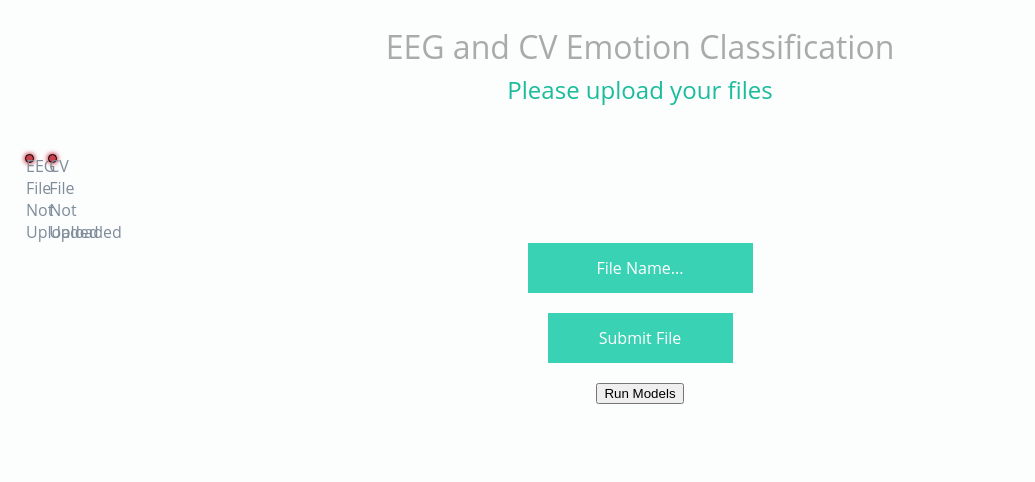
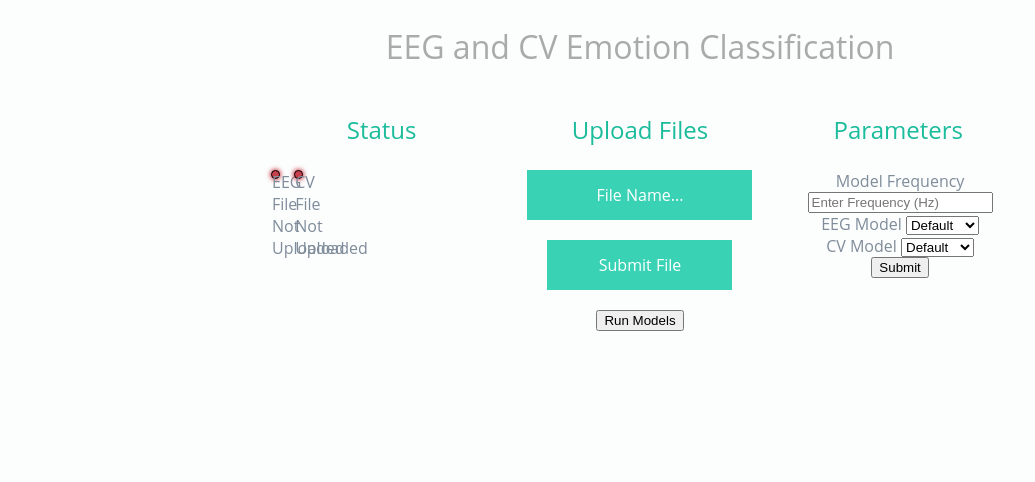
Before and after one commit to steflayanto/eeg-cv-fer, a Flask app: page / in a window 1280 px wide. Shown: the top 482 px of the page, without its empty margins (0-1035 px from the left). Run offline with Flask 2, Linux system fonts and the light colour scheme.

Commit message:
its beautiful

```diff
--- a/gui/server.py
+++ b/gui/server.py
@@ -12,9 +12,34 @@ SESSION_TYPE = 'filesystem'
 app.config.from_object(__name__)
 Session(app)
 
+def render_home():
+    eeg_b=("eeg_path" in session)
+    cv_b = ("cv_path" in session)
+    if ("label_frequency" in session):
+        label_freq = session['label_frequency']
+    else:
+        label_freq = 1
+        session['label_frequency'] = 1
+    if ("eeg_model_name" in session):
+        eeg_name = session['eeg_model_name']
+    else:
+        eeg_name = "defaulteeg"
+        session['eeg_model_name'] = "defaulteeg"
+    if ("cv_model_name" in session):
+        cv_name = session['cv_model_name']
+    else:
+        cv_name = "defaultcv"
+        session['cv_model_name'] = "defaultcv"
+    return render_template('index.html',
+                            eeg_valid = eeg_b,
+                            cv_valid =  cv_b,
+                            eeg_name = eeg_name,
+                            cv_name = cv_name,
+                            label_freq = label_freq)
+
 @app.route('/')
 def index():
-    return render_template('index.html', eeg_valid=("eeg_path" in session), cv_valid = ("cv_path" in session))
+    return render_home()
 
 @app.route('/',methods=["POST"])
 def upload_file():
@@ -22,21 +47,34 @@ def upload_file():
     if 'video' in uploaded_file.content_type:
         uploaded_file.save(os.path.join("uploads/", uploaded_file.filename))
         just_name = Path(uploaded_file.filename).stem
-        subprocess.call([sys.executable, '../modelRunner.py', '-n', 'defaultcv', '-d', f'uploads/{uploaded_file.filename}'])
+        subprocess.call([sys.executable, '../modelRunner.py', '-n', f'{session["cv_model_name"]}', '-d', f'uploads/{uploaded_file.filename}'])
         session["cv_path"] = f"./output/default-mtcnn-{just_name}.json"
         session["raw_video_path"] = "uploads/" + uploaded_file.filename
     elif "npy" in uploaded_file.filename:
         uploaded_file.save(os.path.join("uploads/", uploaded_file.filename))
         just_name = Path(uploaded_file.filename).stem
-        subprocess.call([sys.executable, '../modelRunner.py', '-n', 'defaulteeg', '-d', f'uploads/{uploaded_file.filename}'])
+        subprocess.call([sys.executable, '../modelRunner.py', '-n', f'{session["eeg_model_name"]}', '-d', f'uploads/{uploaded_file.filename}'])
         session["eeg_path"] = f"./output/default-eeg-{just_name}.json"
 
-    return render_template('index.html', eeg_valid=("eeg_path" in session), cv_valid = ("cv_path" in session))
+    return render_home()
+
+@app.route('/set_parameter', methods=["POST"])
+def set_parameter():
+    print(request.get_data())
+    session['label_frequency'] = request.form['output_frequency']
+    session['cv_model_name'] = request.form['cv-model']
+    session['eeg_model_name'] = request.form['eeg-model']
+    return render_home()
+
+@app.route('/clear_session')
+def clear():
+    session.clear_session()
+    return render_home()
 
 @app.route('/run')
 def run():
     if not "eeg_path" in session and not "cv_path" in session:
-        return render_template('index.html', eeg_valid = ("eeg_path" in session), cv_valid = ("cv_path" in session))
+        return render_home()
     elif not "eeg_path" in session:
         cv_data = ""
         with open(session["cv_path"]) as fd:
--- a/gui/static/styles/index.css
+++ b/gui/static/styles/index.css
@@ -55,26 +55,21 @@
   font-weight: normal;
 }
 
-
-
-
-
-
-/* Useless styles, just for demo styles */
-
 body {
   font-family: "Open sans", "Segoe UI", "Segoe WP", Helvetica, Arial, sans-serif;
   color: #7F8C9A;
   background: #FCFDFD;
 }
+h1 {
+  margin-bottom: 40px;
+}
 h1, h2 {
-  margin-bottom: 5px;
   font-weight: normal;
   text-align: center;
   color:#aaa;
 }
 h2 {
-  margin: 5px 0 2em;
+  margin: 5px 0 1em;
   color: #1ABC9C;
 }
 form {
--- a/gui/templates/index.html
+++ b/gui/templates/index.html
@@ -1,7 +1,9 @@
 <link rel= "stylesheet" type= "text/css" href= "{{ url_for('static',filename='styles/index.css') }}">
 <h1>EEG and CV Emotion Classification</h1>
-<h2>Please upload your files</h2>
 
+<div style="width: 60%; margin: auto; height: 50%">
+<div style="float: left; width:30%">
+  <h2>Status</h2>
   <ul>
     {% if eeg_valid %}
     <li class="status-yes status">EEG File Uploaded</li>
@@ -14,7 +16,9 @@
     <li class="status-no status">CV File Not Uploaded</li>
     {%  endif %}
   </ul>
-
+</div>
+<div style="float: left; width: 40%">
+  <h2>Upload Files</h2>
   <form action="/" method="POST" enctype="multipart/form-data">
     <div class="input-file-container">
       <input class="input-file" id="my-file" type="file" name="file">
@@ -23,13 +27,39 @@
       <input type="submit" id="my-submit" hidden>
       <div></div>
       <label tabindex="0" for="my-submit" class="submit-file-trigger">Submit File</label>
-
     </div>
-
   </form>
   <form method="get" action="/run">
     <button type="submit">Run Models</button>
   </form>
+</div>
+<div style="float:left; width:30%" class="well">
+  <h2>Parameters</h2>
+  <form action="/set_parameter" method="post">
+    <div class="form-group">
+      <label for="firstname">Model Frequency</label>
+      <input class="form-control" type="text" name="output_frequency" placeholder="Enter Frequency (Hz)">
+    </div>
+    <div class="form-group">
+      <label for="eeg-model">EEG Model</label>
+      <select class="form-control" type="text" name="eeg-model">
+        <option value="defaulteeg">Default</option>
+        <option value="random">Random</option>
+        <option value="random">???</option>
+      </select>
+    </div>
+    <div class="form-group">
+      <label for="cv-model">CV Model</label>
+      <select class="form-control" type="text" name="cv-model">
+        <option value="defaultcv">Default</option>
+        <option value="random">Random</option>
+        <option value="random">???</option>
+      </select>
+    </div>
+    <input type="submit" class="btn btn-primary" value="Submit">
+  </form>
+</div>
+</div>
 <script>
   document.querySelector("html").classList.add('js');
 
```
Lines whose indentation alone changed are shown as unchanged.
